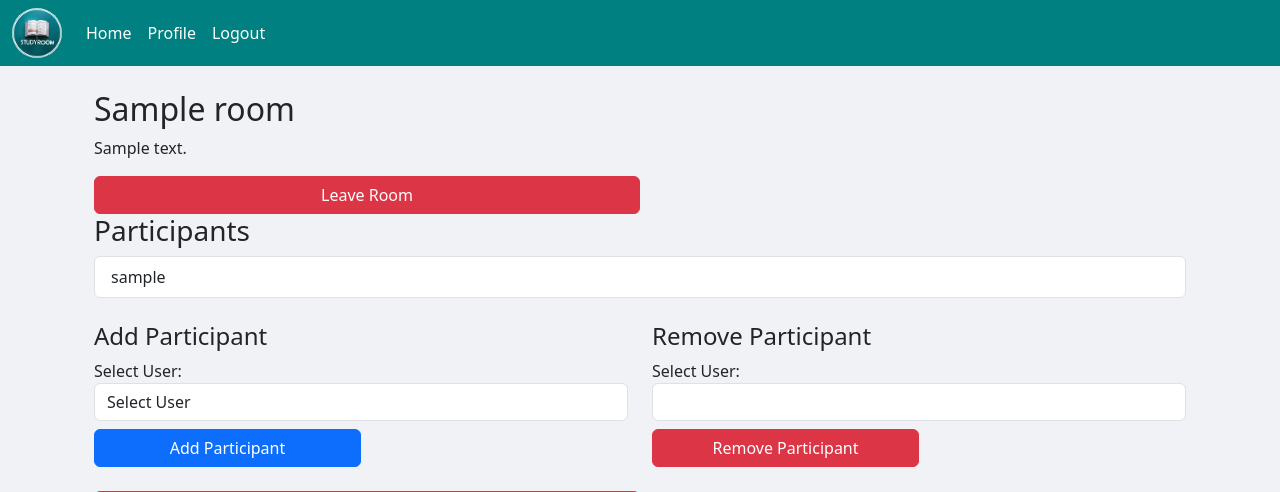
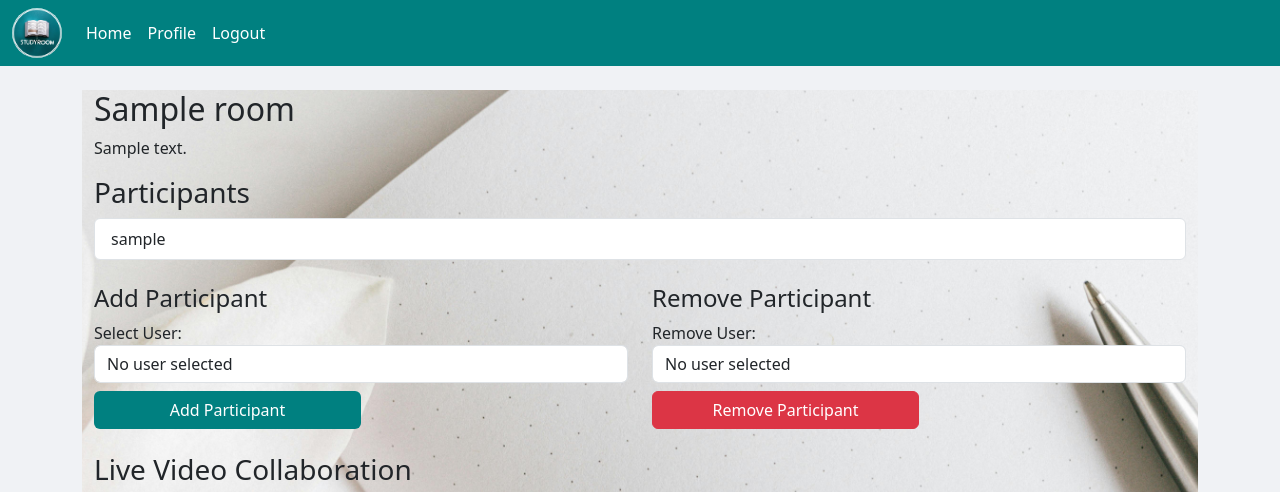
Before and after one commit to bossambani/StudyRoom, a Flask app: page /study_room/rooms/1 in a window 1280 px wide. Shown: the top 492 px of the page. Run offline with Flask 3, Linux system fonts and the light colour scheme; a user stored in the database is signed in; tables that the repository leaves empty hold one stand-in row (values such as "Sample post"); lists and menus that the app fills with data are empty; some libraries are stand-ins or nearby versions.

Commit message:
Add new style and image

```diff
--- a/app/templates/view_room.html
+++ b/app/templates/view_room.html
@@ -1,14 +1,9 @@
 {% extends 'base.html' %}
 {% block title %}View Room{% endblock %}
 {% block content %}
-<div class="container mt-4">
+<div class="container mt-4" style="background: url('/static/images/roomImage.jpg') center/cover no-repeat";>
     <h2>{{ room.name }}</h2>
     <p>{{ room.description }}</p>
-
-    <!-- Button to leave the room -->
-    <form action="{{ url_for('study_room.leave_room', room_id=room.id) }}" method="POST">
-        <button type="submit" class="btn btn-danger w-50">Leave Room</button>
-    </form>
 
     <!-- Participants Section -->
     <h3>Participants</h3>
@@ -29,13 +24,17 @@
                 <div class="form-group">
                     <label for="add-user">Select User:</label>
                     <select id="add-user" name="user_id" class="form-control">
+                        {% if room.participants %}
                             <option disabled selected>Select User</option>
                             {% for user in available_users %}
                                 <option value="{{ user.id }}">{{ user.username }}</option>
                             {% endfor %}
+                        {% else %}
+                            <option disabled selected>No user selected</option>
+                        {% endif %}
                     </select>
                 </div>
-                <button type="submit" class="btn btn-primary mt-2 w-50">Add Participant</button>
+                <button type="submit" class="btn btn-teal mt-2 w-50">Add Participant</button>
             </form>
         </div>
         <div class="col-md-6">
@@ -43,22 +42,22 @@
             <form method="POST" action="{{ url_for('study_room.view_room', room_id=room.id) }}">
                 <input type="hidden" name="action" value="remove">
                 <div class="form-group">
-                    <label for="remove-user">Select User:</label>
+                    <label for="remove-user">Remove User:</label>
                     <select id="remove-user" name="user_id" class="form-control">
+                        {% if room.participants %}
+                            <option disabled selected>Select User</option>
                             {% for user in room.participants %}
                                 <option value="{{ user.id }}">{{ user.username }}</option>
                             {% endfor %}
+                        {% else %}
+                            <option disabled selected>No user selected</option>
+                        {% endif %}
                     </select>
                 </div>
                 <button type="submit" class="btn btn-danger mt-2 w-50">Remove Participant</button>
             </form>
         </div>
     </div>
-
-      <!-- Button to delete the room -->
-      <form action="{{ url_for('study_room.delete_room', room_id=room.id) }}" method="POST" onsubmit="return confirm('Are you sure you want to delete this room? This action cannot be undone.');">
-        <button type="submit" class="btn btn-danger w-50">Delete Room</button>
-    </form>
     {% endif %}
 
     <!-- Video Communication Section -->
@@ -70,21 +69,19 @@
             style="width: 100%; height: 100%; border: 0;">
         </iframe>
     </div>
-</div>
 
     <div class="row mb-4">
-    <div class="col-md-6 mb-4">
-    <button class="btn btn-primary w-50">
+        <div class="col-md-6">
+            <button class="btn btn-teal w-100">
                 <h4>
                     <a href="{{ url_for('study_room.view_resources', room_id=room.id) }}"
                     style="text-decoration: none; color: white;"
                     aria-label="View Resources for this room">View Resources</a>
                 </h4>
             </button>
-
         </div>
         <div class="col-md-6">
-        <button class="btn btn-primary w-50">
+            <button class="btn btn-teal w-100">
                 <h4>
                     <a href="{{ url_for('study_room.upload_resource', room_id=room.id) }}"
                     style="text-decoration: none; color: white;">Upload Resources</a>
@@ -92,4 +89,40 @@
             </button>
         </div>
     </div>
+
+    <!-- Leave and Delete Room Buttons at the Bottom -->
+    <div class="row mt-5">
+        <div class="col-md-6">
+            <form action="{{ url_for('study_room.leave_room', room_id=room.id) }}" method="POST">
+                <button type="submit" class="btn btn-danger w-100">Leave Room</button>
+            </form>
+        </div>
+        {% if room.owner_id == current_user.id %}
+        <div class="col-md-6">
+            <form action="{{ url_for('study_room.delete_room', room_id=room.id) }}" method="POST" onsubmit="return confirm('Are you sure you want to delete this room? This action cannot be undone.');">
+                <button type="submit" class="btn btn-danger w-100">Delete Room</button>
+            </form>
+        </div>
+        {% endif %}
+    </div>
+</div>
+
+<!-- Add custom CSS to define the colors -->
+<style>
+    .btn-teal {
+        background-color: #008080;
+        color: white;
+    }
+    .btn-teal:hover {
+        background-color: #006666;
+    }
+    .btn-danger {
+        background-color: #DC3545;
+        color: white;
+    }
+    .btn-danger:hover {
+        background-color: #C82333;
+    }
+</style>
+
 {% endblock %}
```
Also changed, not shown: app/static/images/roomImage.jpg (added). Lines whose indentation alone changed are shown as unchanged.
